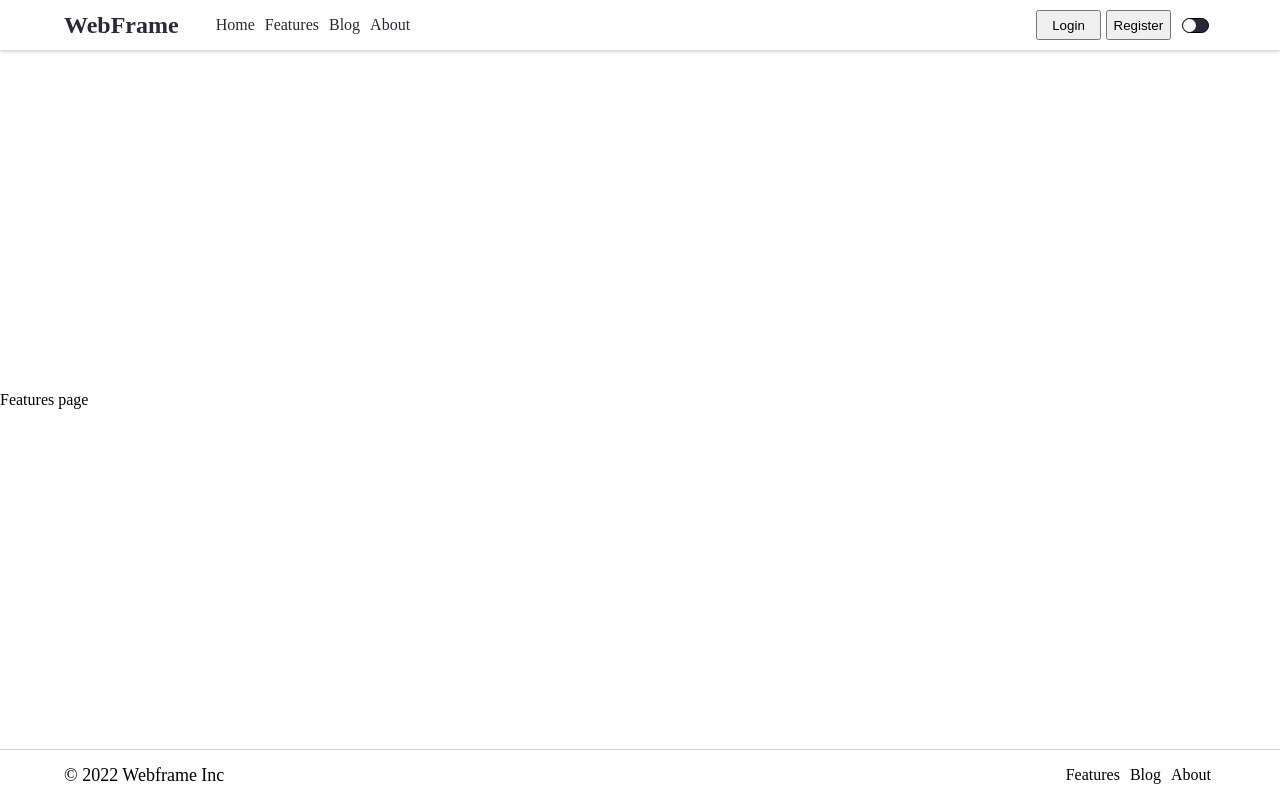
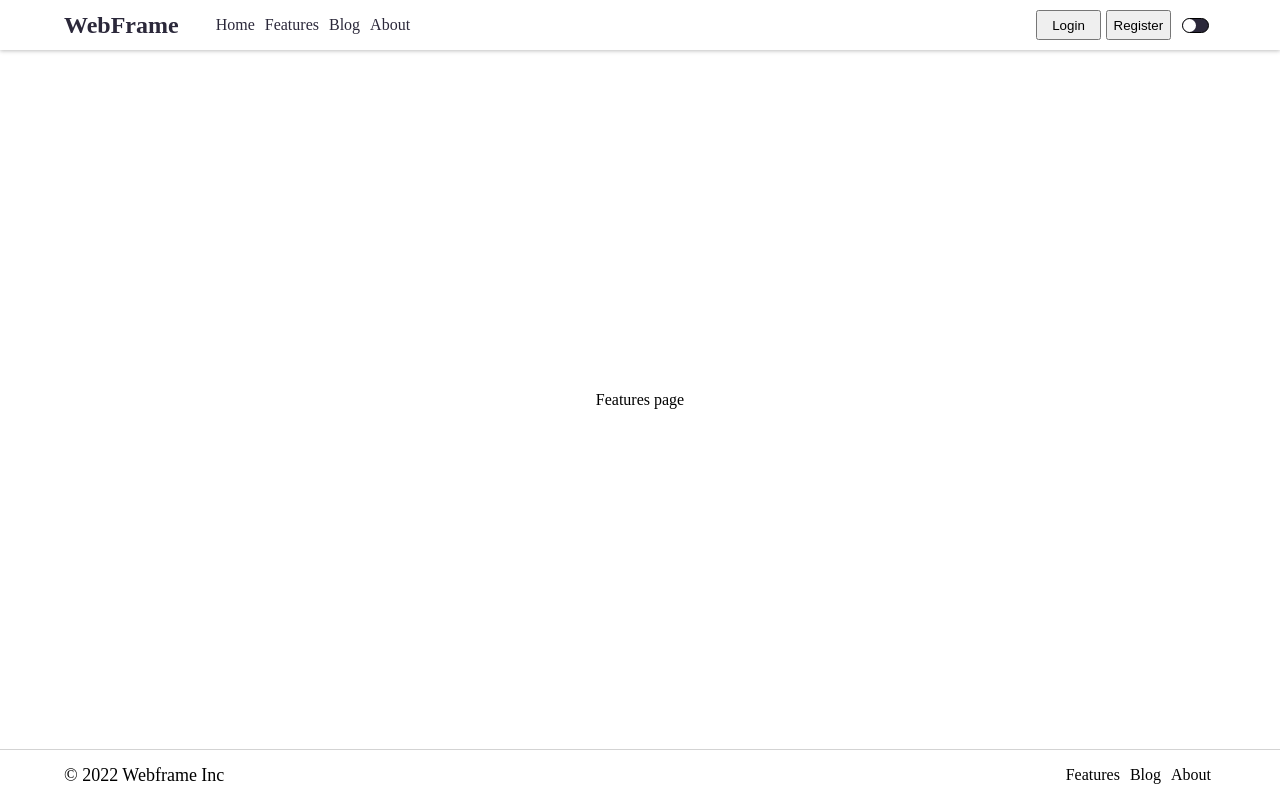
Before and after one commit to martencarlos/frontEnd, a React (Create React App) app: page /features in a window 1280 px wide. Built offline with nearby package versions, Linux system fonts and the light colour scheme.

Commit message:
text align of links

```diff
--- a/src/Routes/Public/About.js
+++ b/src/Routes/Public/About.js
@@ -4,7 +4,7 @@ import "../../css/about.css";
 export default function About(props){
     console.log("Rendering About")
     return (
-        <div className={props.darkMode ? "dark" : ""}>
+        <div style={{textAlign: "center"}} className={props.darkMode ? "dark" : ""}>
 
            About page
         </div>
--- a/src/Routes/Public/Blog.js
+++ b/src/Routes/Public/Blog.js
@@ -4,7 +4,7 @@ import "../../css/blog.css";
 export default function Blog(props){
     console.log("Rendering Blog")
     return (
-        <div className={props.darkMode ? "dark" : ""}>
+        <div style={{textAlign: "center"}} className={props.darkMode ? "dark" : ""}>
 
            Blog page
         </div>
--- a/src/Routes/Public/Features.js
+++ b/src/Routes/Public/Features.js
@@ -4,8 +4,7 @@ import "../../css/features.css";
 export default function Features(props){
     console.log("Rendering Features")
     return (
-        <div className={props.darkMode ? "dark" : ""}>
-
+        <div style={{textAlign: "center"}} className={props.darkMode ? "dark" : ""}>
            Features page
         </div>
 
```
Also changed, not shown: src/css/features.css (line endings or trailing spaces).
